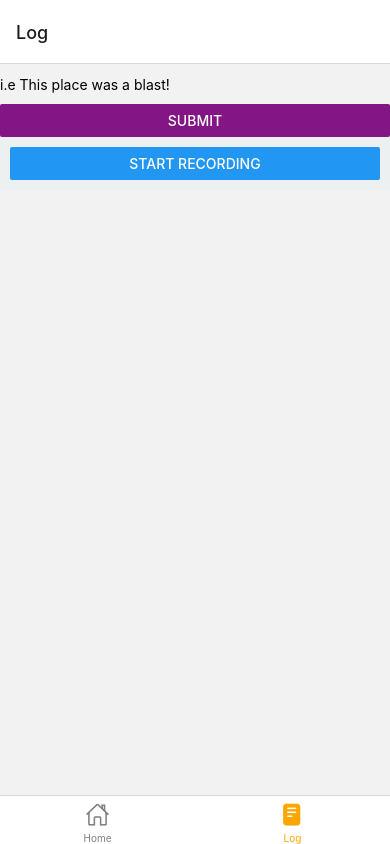
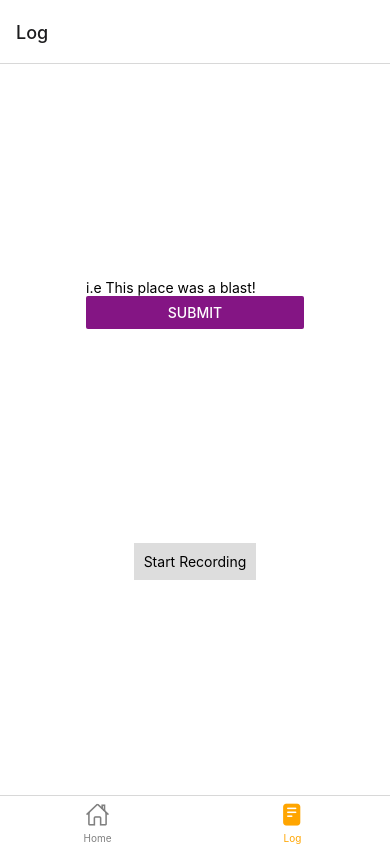
Before and after one commit to spazzylemons/nost, a React Native app in the folder front-end/: screen /Log in a window 390 px wide. Built offline with nearby package versions, Linux system fonts and the light colour scheme.

Commit message:
latest changes, haven't finished log, seems like there are some bugs on my end

```diff
--- a/front-end/App.js
+++ b/front-end/App.js
@@ -2,7 +2,7 @@ import React from 'react';
 import { NavigationContainer } from '@react-navigation/native';
 import { createNativeStackNavigator } from '@react-navigation/native-stack';
 
-import LoginScreen from "./Components/LoginScreen/Login";
+import Login from "./Components/LoginScreen/Login";
 import Signup from "./Components/SignupScreen/Signup";
 import Menu from "./Components/Menu";
 
@@ -13,7 +13,7 @@ const App = () => {
       <NavigationContainer>
         <Stack.Navigator initialRouteName='Menu'>
           <Stack.Screen name="Signup" component={Signup} />
-          <Stack.Screen name="Login" component={LoginScreen} />
+          <Stack.Screen name="Login" component={Login} />
           <Stack.Screen
             name="Menu"
             component={Menu}
--- a/front-end/Components/LogScreen/Log.js
+++ b/front-end/Components/LogScreen/Log.js
@@ -1,5 +1,14 @@
 import React, { useState } from "react";
-import { View, Text, Image, ScrollView, TextInput, Button,StyleSheet } from "react-native";
+import {
+  View,
+  Text,
+  Image,
+  ScrollView,
+  TextInput,
+  Button,
+  StyleSheet,
+  TouchableOpacity
+} from "react-native";
 import axios from "axios";
 import { Audio } from "expo-av";
 import axiosInstance from "../../axios";
@@ -68,9 +77,9 @@ const Log = () => {
   }
 
   return (
-    <ScrollView>
+    <ScrollView contentContainerStyle={styles.container}>
+      <View>
         <TextInput
-        style={{ height: 40 }}
           placeholder="i.e This place was a blast!"
           onChangeText={setTextSend}
           defaultValue={textSend}
@@ -81,11 +90,14 @@ const Log = () => {
           title="Submit"
           color="#841584"
         />
-      <View style={styles.container}>
-        <Button
-          title={recording ? "Stop Recording" : "Start Recording"}
+      </View>
+      <View>
+        <TouchableOpacity
+          style={styles.button}
           onPress={recording ? stopRecording : startRecording}
-        />
+        >
+          <Text>{recording ? "Stop Recording" : "Start Recording"}</Text>
+        </TouchableOpacity>
       </View>
     </ScrollView>
   );
@@ -96,8 +108,14 @@ export default Log;
 const styles = StyleSheet.create({
   container: {
     flex: 1,
-    justifyContent: "center",
-    backgroundColor: "#ecf0f1",
-    padding: 10,
+    backgroundColor: "#ffffff",
+    alignItems: "center",
+    justifyContent: 'space-evenly',
   },
+  view: {
+  },
+  button: {
+    backgroundColor: "#DDDDDD",
+    padding: 10
+  }
 });
--- a/front-end/Components/LoginScreen/Login.js
+++ b/front-end/Components/LoginScreen/Login.js
@@ -31,7 +31,6 @@ const Login = ({ navigation }) => {
           name="username"
           type="text"
           placeholder="Username"
-          placeholderTextColor="#86b4b5"
           returnKeyType="next"
           keyboardType="default"
           autoCapitalize="none"
@@ -44,7 +43,6 @@ const Login = ({ navigation }) => {
           placeholder="Password"
           name="password"
           secureTextEntry={true}
-          placeholderTextColor="#86b4b5"
           autoCapitalize="none"
           autoCorrect={false}
           onChangeText={text => setCurrentPassword(text)}
--- a/front-end/Components/Menu.js
+++ b/front-end/Components/Menu.js
@@ -12,7 +12,7 @@ const Menu = ({ navigation, route }) => {
 
   return (
     <Tab.Navigator
-        initialRouteName={Home}
+        initialRouteName={Log}
         screenOptions={({ route }) => ({
           tabBarIcon: ({ focused, color, size }) => {
             let iconName;
--- a/front-end/Components/SignupScreen/Signup.js
+++ b/front-end/Components/SignupScreen/Signup.js
@@ -1,8 +1,6 @@
 import React, { useState } from 'react'
 import {
-  ScrollView,
   TextInput,
-  Button,
   Text,
   TouchableOpacity, StyleSheet, View
 } from 'react-native';
```
Lines whose indentation alone changed are shown as unchanged.
